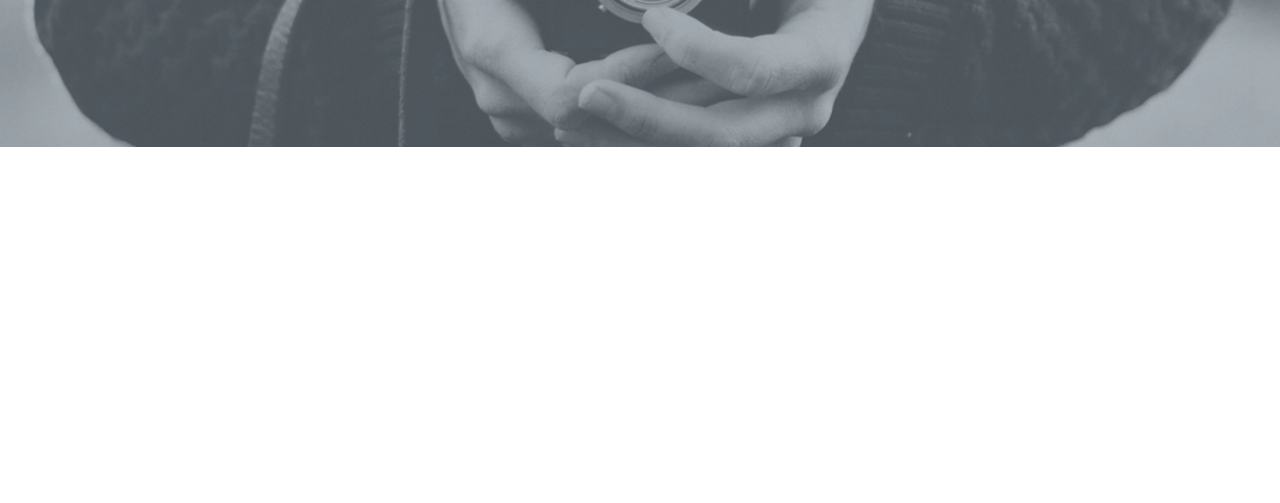
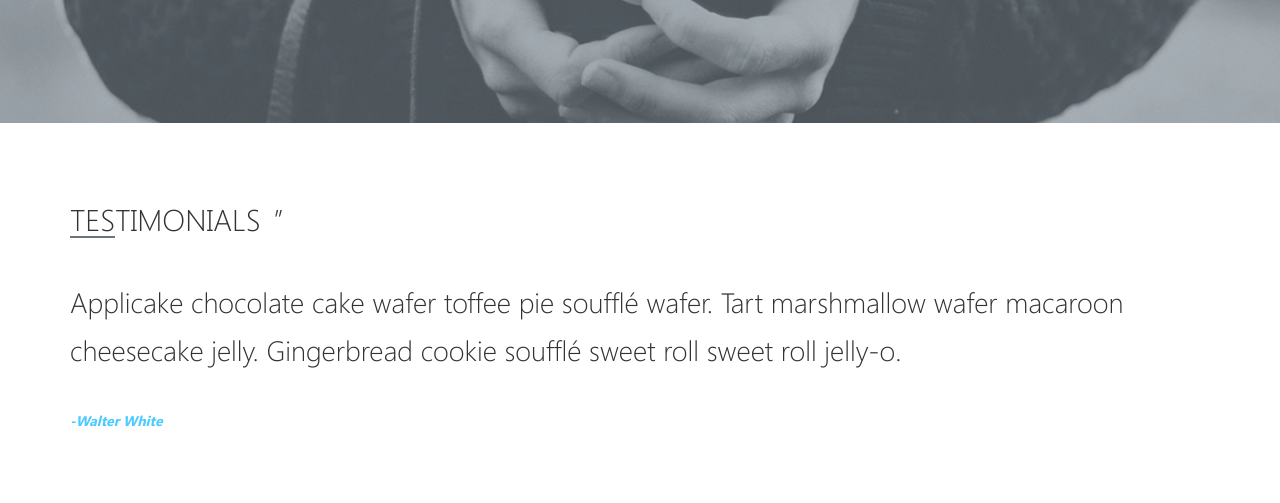
Before and after one commit to ArturYukhnevich/Blueasy, a website: page index.html in a window 1280 px wide. Shown: the part 3332-3835 px from the top of the page. Before the commit the page ends 3479 px from the top, so only its background shows below. Drawn offline with nearby package versions, Linux system fonts and the light colour scheme; files that its build step writes are made by us from their sources; files whose address does not match are found by name.

Commit message:
Section - Testimonials

```diff
--- a/assets/sass/bootstrap/_bootstrap.scss
+++ b/assets/sass/bootstrap/_bootstrap.scss
@@ -16,41 +16,41 @@
 // Core CSS
 @import "bootstrap/scaffolding";
 @import "bootstrap/type";
-@import "bootstrap/code";
+//@import "bootstrap/code";
 @import "bootstrap/grid";
-@import "bootstrap/tables";
-@import "bootstrap/forms";
-@import "bootstrap/buttons";
+//@import "bootstrap/tables";
+//@import "bootstrap/forms";
+//@import "bootstrap/buttons";
 
 // Components
-@import "bootstrap/component-animations";
-@import "bootstrap/dropdowns";
-@import "bootstrap/button-groups";
-@import "bootstrap/input-groups";
-@import "bootstrap/navs";
-@import "bootstrap/navbar";
-@import "bootstrap/breadcrumbs";
-@import "bootstrap/pagination";
-@import "bootstrap/pager";
-@import "bootstrap/labels";
-@import "bootstrap/badges";
-@import "bootstrap/jumbotron";
-@import "bootstrap/thumbnails";
-@import "bootstrap/alerts";
-@import "bootstrap/progress-bars";
-@import "bootstrap/media";
-@import "bootstrap/list-group";
-@import "bootstrap/panels";
-@import "bootstrap/responsive-embed";
-@import "bootstrap/wells";
-@import "bootstrap/close";
+//@import "bootstrap/component-animations";
+//@import "bootstrap/dropdowns";
+//@import "bootstrap/button-groups";
+//@import "bootstrap/input-groups";
+//@import "bootstrap/navs";
+//@import "bootstrap/navbar";
+//@import "bootstrap/breadcrumbs";
+//@import "bootstrap/pagination";
+//@import "bootstrap/pager";
+//@import "bootstrap/labels";
+//@import "bootstrap/badges";
+//@import "bootstrap/jumbotron";
+//@import "bootstrap/thumbnails";
+//@import "bootstrap/alerts";
+//@import "bootstrap/progress-bars";
+//@import "bootstrap/media";
+//@import "bootstrap/list-group";
+//@import "bootstrap/panels";
+//@import "bootstrap/responsive-embed";
+//@import "bootstrap/wells";
+//@import "bootstrap/close";
 
 // Components w/ JavaScript
-@import "bootstrap/modals";
-@import "bootstrap/tooltip";
-@import "bootstrap/popovers";
-@import "bootstrap/carousel";
+//@import "bootstrap/modals";
+//@import "bootstrap/tooltip";
+//@import "bootstrap/popovers";
+//@import "bootstrap/carousel";
 
 // Utility classes
-@import "bootstrap/utilities";
-@import "bootstrap/responsive-utilities";
+//@import "bootstrap/utilities";
+//@import "bootstrap/responsive-utilities";
--- a/assets/sass/pages/_index.sass
+++ b/assets/sass/pages/_index.sass
@@ -173,3 +173,22 @@
     i
       display: table-cell
       vertical-align: middle
+
+//Testimonials
+
+.stn-testimonials
+  @extend .std-padding
+
+.tst-quote
+  margin: 0
+  padding: 0
+  font-size: 2em
+  font-weight: 300
+  border-left: none
+
+  cite
+    display: block
+    color: $accent
+    font-weight: 600
+    font-size: .5em
+    margin-top: 35px
--- a/index.html
+++ b/index.html
@@ -127,9 +127,7 @@
       <div class="col-md-6">
         <p>Lorem ipsum dolor sit amet, consectetur adipisicing elit. Assumenda eligendi nesciunt nisi officia omnis qui
           quos sed sit ut voluptate? Commodi delectus deserunt dolor hic incidunt pariatur quaerat sapiente ullam!</p>
-        <p>Alias aliquam corporis ducimus eaque iusto maiores, minima nulla quis, repellendus sit vero voluptatum?
-          Accusantium animi cumque dignissimos doloribus eaque ex laudantium nisi repudiandae rerum voluptates! Architecto
-          incidunt rerum voluptatibus.</p>
+        <p>Alias aliquam corporis ducimus eaque iusto maiores, minima nulla quis, repellendus sit vero voluptatum?</p>
       </div>
       <div class="col-md-6">
         <p>Lorem ipsum dolor sit amet, consectetur adipisicing elit. Alias aut autem cupiditate dolorem error ipsum,
@@ -145,6 +143,16 @@
   </div>
 </section>
 
+<section class="stn-testimonials">
+  <h2 class="stn-heading container black-line">Testimonials <i>"</i></h2>
+  <div class="container">
+    <blockquote class="tst-quote">
+      Applicake chocolate cake wafer toffee pie soufflé wafer. Tart marshmallow wafer macaroon cheesecake jelly. Gingerbread cookie soufflé sweet roll sweet roll jelly-o.
+      <cite>-Walter White</cite>
+    </blockquote>
+  </div>
+</section>
+
 <script src="https://ajax.googleapis.com/ajax/libs/jquery/1.12.4/jquery.min.js"></script>
 <script src="assets/js/bootstrap.min.js"></script>
 </body>
```
Also changed, not shown: assets/css/style.css (added), 1 other file.
